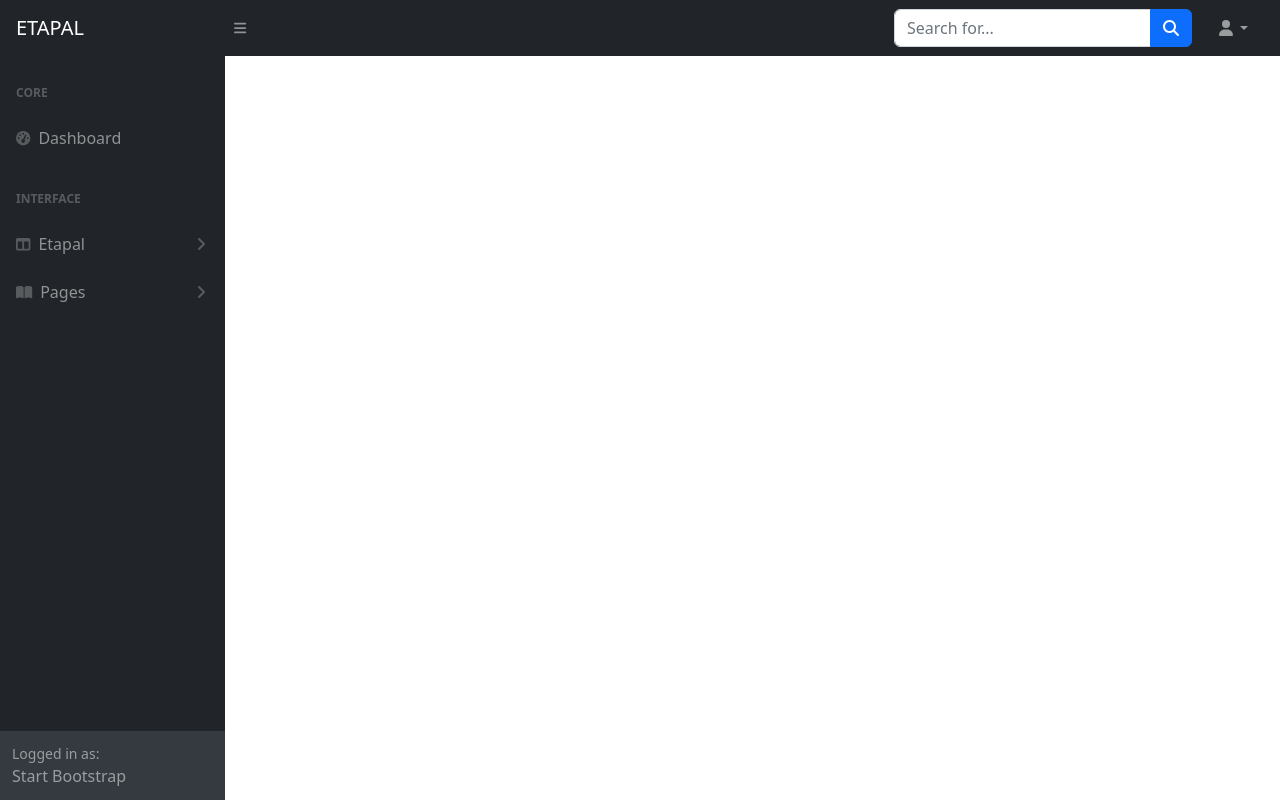
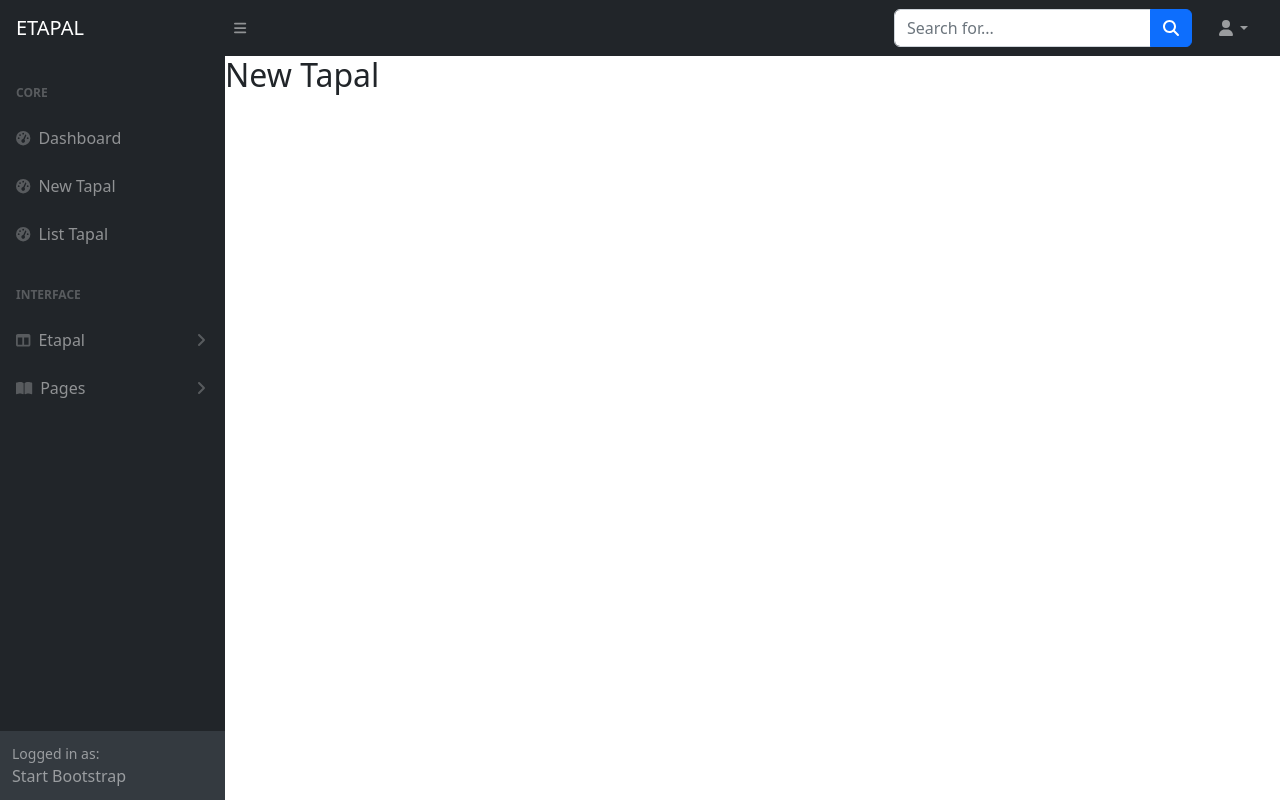
Before and after one commit to KAMALESANCHINNASAMY/MHC_E-Tapal, a Django app: page / in a window 1280 px wide. Run offline with Django 5.2, Linux system fonts and the light colour scheme; some libraries are stand-ins or nearby versions.

Commit message:
Code changes

```diff
--- a/e_tapal/settings.py
+++ b/e_tapal/settings.py
@@ -115,7 +115,7 @@ USE_TZ = True
 # Static files (CSS, JavaScript, Images)
 # https://docs.djangoproject.com/en/5.2/howto/static-files/
 
-STATIC_URL = 'static/'
+STATIC_URL = '/static/'
 
 STATICFILES_DIRS = [
     BASE_DIR / 'tapal' / 'static'
--- a/tapal/templates/layout.html
+++ b/tapal/templates/layout.html
@@ -1,106 +1,55 @@
-<!-- {% load static %}
-<!DOCTYPE html>
-<html>
-  <head>
-    <title>MHC {{ title|default:'WebApp' }}</title>
-    <link rel="stylesheet" href="{% static 'style.css' %}" />
-    <link href="https://cdn.jsdelivr.net/npm/bootstrap@5.0.2/dist/css/bootstrap.min.css" rel="stylesheet" integrity="sha384-EVSTQN3/azprG1Anm3QDgpJLIm9Nao0Yz1ztcQTwFspd3yD65VohhpuuCOmLASjC" crossorigin="anonymous" />
-    <script src="https://cdn.jsdelivr.net/npm/bootstrap@5.3.2/dist/js/bootstrap.bundle.min.js"></script>
-    <link rel="stylesheet" href="https://cdn.jsdelivr.net/npm/bootstrap-icons@1.10.5/font/bootstrap-icons.css" />
-    <link href="https://cdn.jsdelivr.net/npm/select2@4.1.0-rc.0/dist/css/select2.min.css" rel="stylesheet" />
-    <link rel="stylesheet" href="https://cdn.jsdelivr.net/npm/bootstrap-icons@1.11.1/font/bootstrap-icons.css" />
-  </head>
-  <body>
-
-    <nav class="navbar navbar-expand-lg align-items-center" style="color: gray !important;background-color: white;border-bottom: 1px solid lightgray;height: 55px;justify-content: space-between;padding: 0px 15px;position:sticky;top: 0;z-index: 9;">
-      <div class="d-flex align-items-center">
-        <i class="bi bi-list"></i>
-
-        <a class="nav-link {% if request.resolver_match.url_name == 'new-ticket' %}
-
-
-
-            active text-dark
-
-
-
-          {% else %}
-
-
-
-            text-gray
-
-
-
-          {% endif %}">
-          New Ticket
-        </a>
-      </div>
-
-      <div>
-        <h4 class="text-dark">HIGH COURT OF MADRAS</h4>
-      </div>
-
-      <div class="d-flex align-items-center" style="gap: 20px;">
-        <a href="/admin/login/" style="text-decoration: none;color: gray;">Admin Login</a>
-
-        <i class="bi bi-person"></i>
-      </div>
-    </nav>
-
-    {% block content %}
-
-    {% endblock %}
-  </body>
-</html> -->
-
-
 {% load static %}
 <!DOCTYPE html>
 <html lang="en">
-
   <head>
     <meta charset="utf-8" />
     <meta http-equiv="X-UA-Compatible" content="IE=edge" />
     <meta name="viewport" content="width=device-width, initial-scale=1, shrink-to-fit=no" />
     <meta name="description" content="" />
     <meta name="author" content="" />
-  <title>Static Navigation - SB Admin</title>
-  <link rel="stylesheet" href="{% static 'css/styles.css' %}">
+    <title>E-Tapal</title>
     <script src="{% static 'js/scripts.js' %}"></script>
+
+    <link href="https://cdn.jsdelivr.net/npm/bootstrap@5.3.3/dist/css/bootstrap.min.css" rel="stylesheet" />
+
+    <!-- Your Custom CSS -->
+    <link rel="stylesheet" href="{% static 'css/styles.css' %}" />
 
     <link href="css/styles.css" rel="stylesheet" />
     <script src="https://use.fontawesome.com/releases/v6.3.0/js/all.js" crossorigin="anonymous"></script>
-  <link href="https://cdnjs.cloudflare.com/ajax/libs/font-awesome/6.4.0/css/all.min.css" rel="stylesheet">
+    <link href="https://cdnjs.cloudflare.com/ajax/libs/font-awesome/6.4.0/css/all.min.css" rel="stylesheet" />
   </head>
 
   <body>
     <nav class="sb-topnav navbar navbar-expand navbar-dark bg-dark">
-    <!-- Navbar Brand-->
+      <!-- Navbar Brand -->
       <a class="navbar-brand ps-3" href="index.html">ETAPAL</a>
-    <!-- Sidebar Toggle-->
-    <button class="btn btn-link btn-sm order-1 order-lg-0 me-4 me-lg-0" id="sidebarToggle" href="#!"><i
-        class="fas fa-bars"></i></button>
-    <!-- Navbar Search-->
+      <!-- Sidebar Toggle -->
+      <button class="btn btn-link btn-sm order-1 order-lg-0 me-4 me-lg-0" id="sidebarToggle" href="#!"><i class="fas fa-bars"></i></button>
+      <!-- Navbar Search -->
       <form class="d-none d-md-inline-block form-inline ms-auto me-0 me-md-3 my-2 my-md-0">
         <div class="input-group">
-        <input class="form-control" type="text" placeholder="Search for..." aria-label="Search for..."
-          aria-describedby="btnNavbarSearch" />
+          <input class="form-control" type="text" placeholder="Search for..." aria-label="Search for..." aria-describedby="btnNavbarSearch" />
           <button class="btn btn-primary" id="btnNavbarSearch" type="button"><i class="fas fa-search"></i></button>
         </div>
       </form>
-    <!-- Navbar-->
+      <!-- Navbar -->
       <ul class="navbar-nav ms-auto ms-md-0 me-3 me-lg-4">
         <li class="nav-item dropdown">
-        <a class="nav-link dropdown-toggle" id="navbarDropdown" href="#" role="button" data-bs-toggle="dropdown"
-          aria-expanded="false"><i class="fas fa-user fa-fw"></i></a>
+          <a class="nav-link dropdown-toggle" id="navbarDropdown" href="#" role="button" data-bs-toggle="dropdown" aria-expanded="false"><i class="fas fa-user fa-fw"></i></a>
           <ul class="dropdown-menu dropdown-menu-end" aria-labelledby="navbarDropdown">
-          <li><a class="dropdown-item" href="#!">Settings</a></li>
-          <li><a class="dropdown-item" href="#!">Activity Log</a></li>
+            <li>
+              <a class="dropdown-item" href="#!">Settings</a>
+            </li>
+            <li>
+              <a class="dropdown-item" href="#!">Activity Log</a>
+            </li>
             <li>
               <hr class="dropdown-divider" />
             </li>
-          <li><a class="dropdown-item" href="#!">Logout</a></li>
+            <li>
+              <a class="dropdown-item" href="#!">Logout</a>
+            </li>
           </ul>
         </li>
       </ul>
@@ -112,15 +61,27 @@
             <div class="nav">
               <div class="sb-sidenav-menu-heading">Core</div>
               <a class="nav-link" href="index.html">
-              <div class="sb-nav-link-icon"><i class="fas fa-tachometer-alt"></i></div>
-              Dashboard
+                <div class="sb-nav-link-icon">
+                  <i class="fas fa-tachometer-alt"></i>
+                </div>Dashboard
+              </a>
+              <a class="nav-link" href="{% url 'tapal:new-tapal' %}">
+                <div class="sb-nav-link-icon">
+                  <i class="fas fa-tachometer-alt"></i>
+                </div>New Tapal
+              </a>
+              <a class="nav-link" href="{% url 'tapal:list-tapal' %}">
+                <div class="sb-nav-link-icon">
+                  <i class="fas fa-tachometer-alt"></i>
+                </div>List Tapal
               </a>
               <div class="sb-sidenav-menu-heading">Interface</div>
-            <a class="nav-link collapsed" href="#" data-bs-toggle="collapse" data-bs-target="#collapseLayouts"
-              aria-expanded="false" aria-controls="collapseLayouts">
-              <div class="sb-nav-link-icon"><i class="fas fa-columns"></i></div>
-              Etapal
-              <div class="sb-sidenav-collapse-arrow"><i class="fas fa-angle-down"></i></div>
+              <a class="nav-link collapsed" href="#" data-bs-toggle="collapse" data-bs-target="#collapseLayouts" aria-expanded="false" aria-controls="collapseLayouts">
+                <div class="sb-nav-link-icon">
+                  <i class="fas fa-columns"></i>
+                </div>Etapal<div class="sb-sidenav-collapse-arrow">
+                  <i class="fas fa-angle-down"></i>
+                </div>
               </a>
               <div class="collapse" id="collapseLayouts" aria-labelledby="headingOne" data-bs-parent="#sidenavAccordion">
                 <nav class="sb-sidenav-menu-nested nav">
@@ -128,34 +89,33 @@
                   <a class="nav-link" href="inbox.html">Inbox</a>
                 </nav>
               </div>
-            <a class="nav-link collapsed" href="#" data-bs-toggle="collapse" data-bs-target="#collapsePages"
-              aria-expanded="false" aria-controls="collapsePages">
-              <div class="sb-nav-link-icon"><i class="fas fa-book-open"></i></div>
-              Pages
-              <div class="sb-sidenav-collapse-arrow"><i class="fas fa-angle-down"></i></div>
+              <a class="nav-link collapsed" href="#" data-bs-toggle="collapse" data-bs-target="#collapsePages" aria-expanded="false" aria-controls="collapsePages">
+                <div class="sb-nav-link-icon">
+                  <i class="fas fa-book-open"></i>
+                </div>Pages<div class="sb-sidenav-collapse-arrow">
+                  <i class="fas fa-angle-down"></i>
+                </div>
               </a>
               <div class="collapse" id="collapsePages" aria-labelledby="headingTwo" data-bs-parent="#sidenavAccordion">
                 <nav class="sb-sidenav-menu-nested nav accordion" id="sidenavAccordionPages">
-                <a class="nav-link collapsed" href="#" data-bs-toggle="collapse" data-bs-target="#pagesCollapseAuth"
-                  aria-expanded="false" aria-controls="pagesCollapseAuth">
-                  Authentication
-                  <div class="sb-sidenav-collapse-arrow"><i class="fas fa-angle-down"></i></div>
+                  <a class="nav-link collapsed" href="#" data-bs-toggle="collapse" data-bs-target="#pagesCollapseAuth" aria-expanded="false" aria-controls="pagesCollapseAuth">
+                    Authentication<div class="sb-sidenav-collapse-arrow">
+                      <i class="fas fa-angle-down"></i>
+                    </div>
                   </a>
-                <div class="collapse" id="pagesCollapseAuth" aria-labelledby="headingOne"
-                  data-bs-parent="#sidenavAccordionPages">
+                  <div class="collapse" id="pagesCollapseAuth" aria-labelledby="headingOne" data-bs-parent="#sidenavAccordionPages">
                     <nav class="sb-sidenav-menu-nested nav">
                       <a class="nav-link" href="login.html">Login</a>
                       <a class="nav-link" href="register.html">Register</a>
                       <a class="nav-link" href="password.html">Forgot Password</a>
                     </nav>
                   </div>
-                <a class="nav-link collapsed" href="#" data-bs-toggle="collapse" data-bs-target="#pagesCollapseError"
-                  aria-expanded="false" aria-controls="pagesCollapseError">
-                  Error
-                  <div class="sb-sidenav-collapse-arrow"><i class="fas fa-angle-down"></i></div>
+                  <a class="nav-link collapsed" href="#" data-bs-toggle="collapse" data-bs-target="#pagesCollapseError" aria-expanded="false" aria-controls="pagesCollapseError">
+                    Error<div class="sb-sidenav-collapse-arrow">
+                      <i class="fas fa-angle-down"></i>
+                    </div>
                   </a>
-                <div class="collapse" id="pagesCollapseError" aria-labelledby="headingOne"
-                  data-bs-parent="#sidenavAccordionPages">
+                  <div class="collapse" id="pagesCollapseError" aria-labelledby="headingOne" data-bs-parent="#sidenavAccordionPages">
                     <nav class="sb-sidenav-menu-nested nav">
                       <a class="nav-link" href="401.html">401 Page</a>
                       <a class="nav-link" href="404.html">404 Page</a>
@@ -164,136 +124,22 @@
                   </div>
                 </nav>
               </div>
-
             </div>
           </div>
           <div class="sb-sidenav-footer">
-          <div class="small">Logged in as:</div>
-          Start Bootstrap
+            <div class="small">Logged in as:</div>Start Bootstrap
           </div>
         </nav>
       </div>
       <div id="layoutSidenav_content">
         <main>
-        <!-- <div class="container-fluid">
-          <h2 class="mt-2">Send Message</h2>
-          <ol class="breadcrumb mb-4">
-            <li class="breadcrumb-item"><a href="index.html">Message</a></li>
-            <li class="breadcrumb-item active">New Message</li>
-          </ol>
+          {% block content %}
 
-          <div class="row">
-            <div class="col-sm-12 col-md-10 col-lg-6 col-xl-4 mt-3">
-
-              <label>S.no</label>
-              <input type="text" placeholder="Com-023" class="form-control " readonly required>
-            </div>
-
-            <div class="col-sm-12 col-md-10 col-lg-6 col-xl-4 mt-3">
-
-              <label>Date <span class="text-danger">*</span></label>
-              <input type="date" class="form-control " required>
-            </div>
-
-            <div class="col-sm-12 col-md-10 col-lg-6 col-xl-4 mt-3">
-
-              <label>Select Court <span class="text-danger">*</span></label>
-              <select class="form-control">
-                <option disabled>--Select Court--</option>
-              </select>
-            </div>
-
-
-            <div class="col-sm-12 col-md-10 col-lg-6 col-xl-4 mt-3">
-
-              <label>Select Section <span class="text-danger">*</span></label>
-              <select class="form-control">
-                <option disabled>--Select Section--</option>
-              </select>
-            </div>
-
-
-            <div class="col-sm-12 col-md-10 col-lg-6 col-xl-4 mt-3">
-
-              <label>Select Receiver <span class="text-danger">*</span></label>
-              <select class="form-control">
-                <option disabled>--Select Receiver--</option>
-              </select>
-            </div>
-
-          </div>
-
-          <div class="row mt-3">
-            <div class="col-sm-12 col-md-12 col-lg-6 col-xl-6">
-              <label>Subject <span class="text-danger">*</span></label>
-
-              <textarea class="form-control" rows="1">
-
-                                </textarea>
-            </div>
-          </div>
-
-
-
-
-
-          <div class="row mt-3">
-
-            <div class="mb-2 editor-toolbar btn-group" role="group">
-              <button type="button" class="btn btn-outline-secondary" onclick="formatText('bold')"><b>B</b></button>
-              <button type="button" class="btn btn-outline-secondary" onclick="formatText('italic')"><i>I</i></button>
-              <button type="button" class="btn btn-outline-secondary"
-                onclick="formatText('underline')"><u>U</u></button>
-              <button type="button" class="btn btn-outline-secondary" onclick="formatText('insertUnorderedList')">•
-                List</button>
-              <button type="button" class="btn btn-outline-secondary" onclick="formatText('insertOrderedList')">1.
-                List</button>
-            </div>
-
-            <div id="editor" class="editor-content form-control m-2" style="min-height: 150px;" contenteditable="true">
-              Type your message here...
-            </div>
-
-            <script>
-              function formatText(command) {
-                document.execCommand(command, false, null);
-              }
-            </script>
-
-
-          </div>
-
-          <div class="d-flex justify-content-end">
-
-            <div class="btn-toolbar mb-2" role="toolbar">
-              <div class="btn-group me-2" role="group">
-                <button type="button" class="btn btn-secondary" title="Copy text from another source"><i
-                    class="fas fa-file-import me-1"></i></button>
-                <button type="button" class="btn btn-secondary" title="Add files"><i
-                    class="fas fa-paperclip me-1"></i></button>
-                <button type="button" class="btn btn-secondary" title="Copy"><i class="fas fa-copy me-1"></i></button>
-              </div>
-            </div>
-          </div>
-
-
-          <div class="d-flex flex-wrap" style="gap: 20px;">
-            <button type="button" class="btn btn-success btn-sm">
-              <span class="glyphicon glyphicon-send"></span> Send
-            </button>
-
-            <button type="button" class="btn btn-danger btn-sm">
-              <span class="glyphicon glyphicon-send"></span> Cancel
-            </button>
-          </div>
-
-        </div> -->
+          {% endblock %}
         </main>
       </div>
     </div>
-  <script src="https://cdn.jsdelivr.net/npm/bootstrap@5.2.3/dist/js/bootstrap.bundle.min.js"
-    crossorigin="anonymous"></script>
+    <script src="https://cdn.jsdelivr.net/npm/bootstrap@5.2.3/dist/js/bootstrap.bundle.min.js" crossorigin="anonymous"></script>
     <script src="js/scripts.js"></script>
   </body>
-
 </html>
--- /dev/null
+++ b/tapal/templates/listtapal.html
@@ -0,0 +1,4 @@
+{% extends 'layout.html' %}
+{% block content %}
+  <h2>List Tapal</h2>
+{% endblock %}
--- /dev/null
+++ b/tapal/templates/newtapal.html
@@ -0,0 +1,4 @@
+{% extends 'layout.html' %}
+{% block content %}
+  <h2>New Tapal</h2>
+{% endblock %}
--- a/tapal/urls.py
+++ b/tapal/urls.py
@@ -2,11 +2,13 @@ from django.urls import path
 from . import views
 from django.contrib import admin
 
-app_name="tapal"
+app_name = "tapal"
 
 urlpatterns = [
     # path('admin/', admin.site.urls),
-    path('', views.index, name='index'),
+    path('', views.newtapal, name='newtapal'),
+    path('new-tapal/', views.newtapal, name='new-tapal'),
+    path('list/', views.list_tapal, name='list-tapal'),
     # path('login', views.login, name='login'),
     # path('signup', views.signUp, name='signup'),
     # path('new-ticket', views.newTicket, name='new-ticket'),
--- a/tapal/views.py
+++ b/tapal/views.py
@@ -4,5 +4,9 @@ from django.http import HttpResponse
 # Create your views here.
 
 
-def index(request):
-    return render(request,'layout.html')
+def newtapal(request):
+    return render(request, 'newtapal.html')
+
+
+def list_tapal(request):
+    return render(request, 'listtapal.html')
```
Lines whose indentation alone changed are shown as unchanged.
